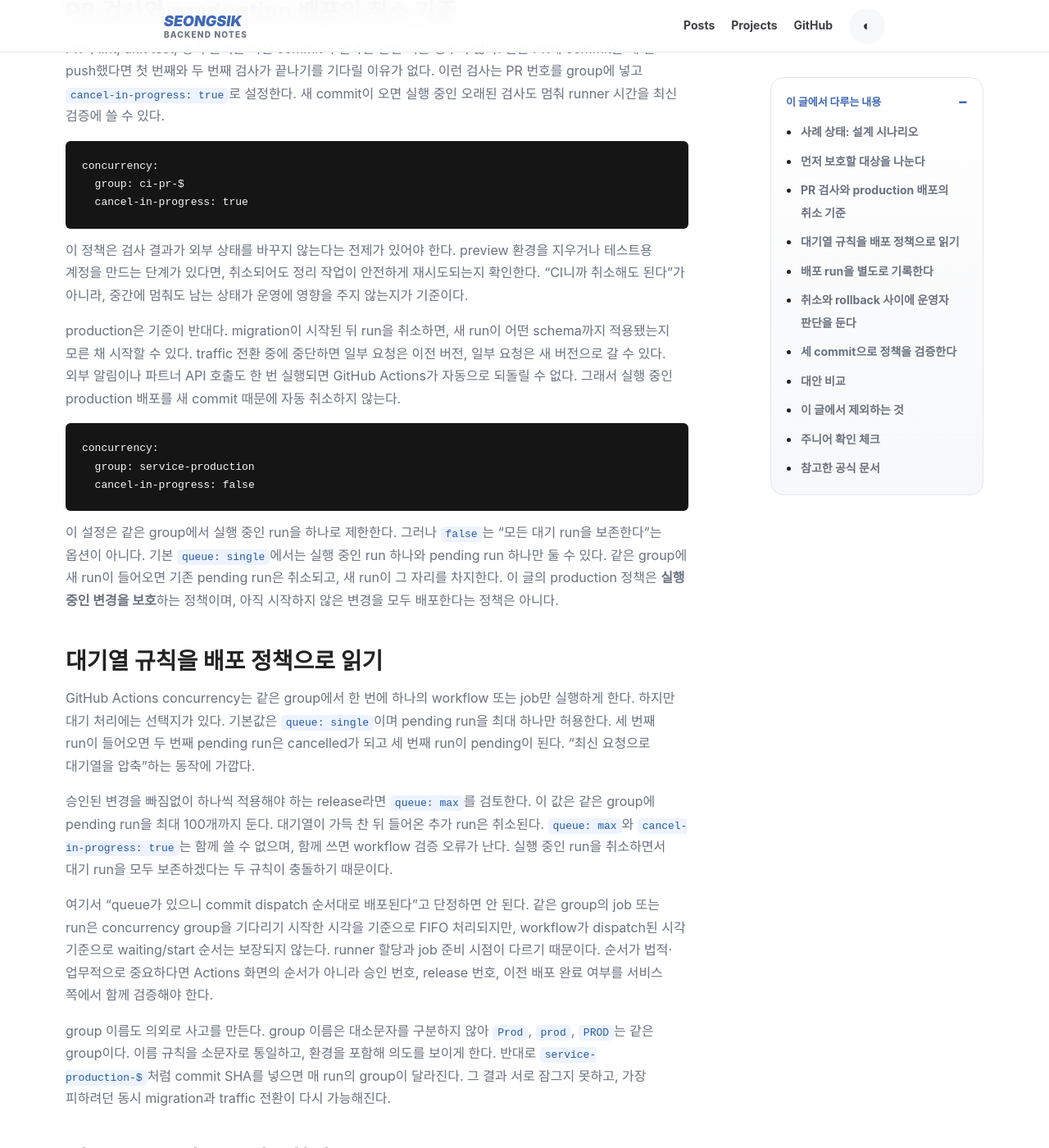
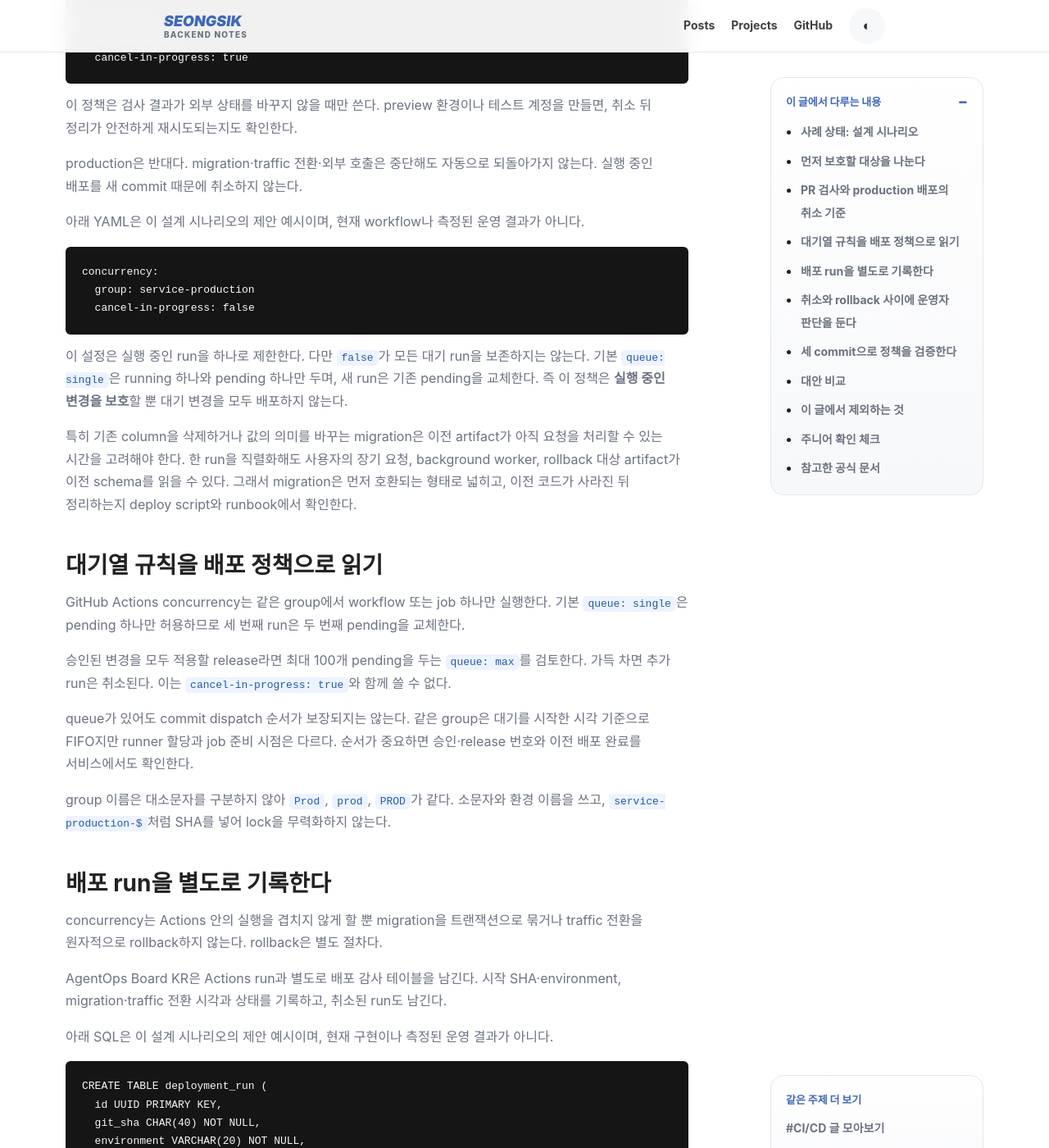
Before and after one commit to seongsik082/seongsik082.github.io, a Jekyll site: the page built from _posts/2026-07-19-github-actions-concurrency-deployment-order.md, in a window 1280 px wide and 1400 px high, scrolled down 1358 px. Shown: the whole window at 82% size. Built offline with Jekyll 4.4.1, drawn with Linux system fonts in a browser that asks for light colours; some web fonts are replaced; some of the changed text lies outside the part shown.

Commit message:
Polish practical blog quality gates

````diff
--- a/_posts/2026-07-19-github-actions-concurrency-deployment-order.md
+++ b/_posts/2026-07-19-github-actions-concurrency-deployment-order.md
@@ -7,23 +7,25 @@ excerpt: "상태를 바꾸는 production 배포에서는 migration·traffic 전
 
 ## 사례 상태: 설계 시나리오
 
-이 글은 장애 보고서가 아니라, 앞으로 만들 **AgentOps Board KR** 서비스의 production 배포 규칙을 정리한 설계 결정 기록이다. 이 저장소의 블로그는 GitHub Pages가 `main` 브랜치 루트를 직접 읽어 빌드·배포한다. 별도의 GitHub Actions 서비스 배포 workflow가 없으므로, 현재 블로그 배포에는 아래의 Actions 동시성 잠금이 필요하지 않다.
+이 글은 장애 보고서가 아니라, 앞으로 만들 **AgentOps Board KR** 서비스의 production 배포 규칙을 정리한 설계 기록이다. 이 저장소의 블로그는 GitHub Pages가 `main` 브랜치에서 빌드·배포한다. 별도 서비스 배포 workflow가 없으므로 현재 블로그에는 아래 동시성 잠금이 필요하지 않다.
 
-대신 AgentOps Board KR에는 운영자가 승인한 배포가 있다. DB schema를 바꾸는 migration, 사용자 요청을 새 버전으로 보내는 traffic 전환, 외부 시스템에 남기는 동기화 작업이 한 run 안에 들어갈 수 있다. 이 경로에서 “새 commit이 왔으니 이전 run을 모두 취소한다”는 규칙은 검사에는 효율적이지만 배포에는 위험할 수 있다.
+AgentOps Board KR의 승인 배포에는 migration, traffic 전환, 외부 동기화가 들어갈 수 있다. 그래서 “새 commit이 왔으니 이전 run을 취소한다”는 규칙은 검사에는 맞아도 배포에는 위험하다.
 
 결정은 간단하다. **같은 production 환경에는 한 번에 하나의 상태 변경 배포만 실행하고, 실행 중인 배포는 자동 취소하지 않는다.** 모든 commit을 순서대로 반영할지는 대기열 보존 정책과 감사 기록으로 별도 결정한다.
 
 ## 먼저 보호할 대상을 나눈다
 
-GitHub Pages 문서 배포와 서비스 배포는 둘 다 “배포”라는 이름을 쓰지만 보호 대상이 다르다. Pages는 Markdown과 정적 파일을 새 사이트로 만드는 경로다. 이전 빌드가 늦게 끝나도 서비스 DB의 schema나 외부 결제 상태를 바꾸지는 않는다. 이 저장소는 `main`에 push한 뒤 Pages 기본 빌드 결과를 확인하면 된다.
+GitHub Pages 문서 배포와 서비스 배포는 보호 대상이 다르다. Pages의 늦은 빌드는 서비스 DB schema나 외부 상태를 바꾸지 않는다. 이 저장소는 `main` push 뒤 기본 빌드 결과만 확인하면 된다.
 
-반면 AgentOps Board KR의 요청 흐름은 다음처럼 상태를 지난다. 운영자가 변경을 승인하고, runner가 특정 commit SHA의 artifact를 배포한 뒤, migration을 실행하고, health check를 통과하면 traffic을 전환한다. 마지막에는 어느 SHA가 언제 어느 환경을 바꿨는지 감사 로그를 남긴다. 이전 run과 다음 run이 migration이나 traffic 전환을 동시에 하면, “어느 버전이 현재 상태인가”를 판단하기 어려워진다.
+AgentOps Board KR에서는 승인 뒤 runner가 특정 SHA의 artifact를 배포하고, migration·health check·traffic 전환을 거쳐 감사 로그를 남긴다. 두 run이 migration이나 traffic 전환을 겹치면 현재 상태를 판단하기 어렵다.
 
-따라서 group의 기준은 commit이 아니라 보호할 리소스다. production 환경을 보호한다면 `service-production`처럼 서비스와 환경을 나타내는 이름을 쓴다. staging과 production이 서로 영향을 주지 않아야 한다면 환경별로 group을 분리한다. 여러 workflow가 같은 환경을 건드린다면 workflow 이름만으로 분리하지 말고, 실제로 같은 환경을 바꾸는 작업은 같은 group을 공유하게 해야 한다.
+group의 기준은 commit이 아니라 보호할 리소스다. `service-production`처럼 서비스와 환경을 넣고, 같은 환경을 바꾸는 workflow는 같은 group을 쓴다. staging과 production은 분리한다.
 
 ## PR 검사와 production 배포의 취소 기준
 
-PR의 lint, unit test, 정적 분석은 최신 commit의 결과만 알면 되는 경우가 많다. 같은 PR에 commit을 세 번 push했다면 첫 번째와 두 번째 검사가 끝나기를 기다릴 이유가 없다. 이런 검사는 PR 번호를 group에 넣고 `cancel-in-progress: true`로 설정한다. 새 commit이 오면 실행 중인 오래된 검사도 멈춰 runner 시간을 최신 검증에 쓸 수 있다.
+PR의 lint, unit test, 정적 분석은 대개 최신 commit만 보면 된다. 이런 검사는 PR 번호를 group에 넣고 실행 중인 오래된 검사도 취소한다.
+
+아래 YAML은 이 설계 시나리오의 제안 예시이며, 현재 workflow나 측정된 운영 결과가 아니다.
 
 ```yaml
 concurrency:
@@ -31,9 +33,11 @@ concurrency:
   cancel-in-progress: true
 ```
 
-이 정책은 검사 결과가 외부 상태를 바꾸지 않는다는 전제가 있어야 한다. preview 환경을 지우거나 테스트용 계정을 만드는 단계가 있다면, 취소되어도 정리 작업이 안전하게 재시도되는지 확인한다. “CI니까 취소해도 된다”가 아니라, 중간에 멈춰도 남는 상태가 운영에 영향을 주지 않는지가 기준이다.
+이 정책은 검사 결과가 외부 상태를 바꾸지 않을 때만 쓴다. preview 환경이나 테스트 계정을 만들면, 취소 뒤 정리가 안전하게 재시도되는지도 확인한다.
 
-production은 기준이 반대다. migration이 시작된 뒤 run을 취소하면, 새 run이 어떤 schema까지 적용됐는지 모른 채 시작할 수 있다. traffic 전환 중에 중단하면 일부 요청은 이전 버전, 일부 요청은 새 버전으로 갈 수 있다. 외부 알림이나 파트너 API 호출도 한 번 실행되면 GitHub Actions가 자동으로 되돌릴 수 없다. 그래서 실행 중인 production 배포를 새 commit 때문에 자동 취소하지 않는다.
+production은 반대다. migration·traffic 전환·외부 호출은 중단해도 자동으로 되돌아가지 않는다. 실행 중인 배포를 새 commit 때문에 취소하지 않는다.
+
+아래 YAML은 이 설계 시나리오의 제안 예시이며, 현재 workflow나 측정된 운영 결과가 아니다.
 
 ```yaml
 concurrency:
@@ -41,23 +45,27 @@ concurrency:
   cancel-in-progress: false
 ```
 
-이 설정은 같은 group에서 실행 중인 run을 하나로 제한한다. 그러나 `false`는 “모든 대기 run을 보존한다”는 옵션이 아니다. 기본 `queue: single`에서는 실행 중인 run 하나와 pending run 하나만 둘 수 있다. 같은 group에 새 run이 들어오면 기존 pending run은 취소되고, 새 run이 그 자리를 차지한다. 이 글의 production 정책은 **실행 중인 변경을 보호**하는 정책이며, 아직 시작하지 않은 변경을 모두 배포한다는 정책은 아니다.
+이 설정은 실행 중인 run을 하나로 제한한다. 다만 `false`가 모든 대기 run을 보존하지는 않는다. 기본 `queue: single`은 running 하나와 pending 하나만 두며, 새 run은 기존 pending을 교체한다. 즉 이 정책은 **실행 중인 변경을 보호**할 뿐 대기 변경을 모두 배포하지 않는다.
+
+특히 기존 column을 삭제하거나 값의 의미를 바꾸는 migration은 이전 artifact가 아직 요청을 처리할 수 있는 시간을 고려해야 한다. 한 run을 직렬화해도 사용자의 장기 요청, background worker, rollback 대상 artifact가 이전 schema를 읽을 수 있다. 그래서 migration은 먼저 호환되는 형태로 넓히고, 이전 코드가 사라진 뒤 정리하는지 deploy script와 runbook에서 확인한다.
 
 ## 대기열 규칙을 배포 정책으로 읽기
 
-GitHub Actions concurrency는 같은 group에서 한 번에 하나의 workflow 또는 job만 실행하게 한다. 하지만 대기 처리에는 선택지가 있다. 기본값은 `queue: single`이며 pending run을 최대 하나만 허용한다. 세 번째 run이 들어오면 두 번째 pending run은 cancelled가 되고 세 번째 run이 pending이 된다. “최신 요청으로 대기열을 압축”하는 동작에 가깝다.
+GitHub Actions concurrency는 같은 group에서 workflow 또는 job 하나만 실행한다. 기본 `queue: single`은 pending 하나만 허용하므로 세 번째 run은 두 번째 pending을 교체한다.
 
-승인된 변경을 빠짐없이 하나씩 적용해야 하는 release라면 `queue: max`를 검토한다. 이 값은 같은 group에 pending run을 최대 100개까지 둔다. 대기열이 가득 찬 뒤 들어온 추가 run은 취소된다. `queue: max`와 `cancel-in-progress: true`는 함께 쓸 수 없으며, 함께 쓰면 workflow 검증 오류가 난다. 실행 중인 run을 취소하면서 대기 run을 모두 보존하겠다는 두 규칙이 충돌하기 때문이다.
+승인된 변경을 모두 적용할 release라면 최대 100개 pending을 두는 `queue: max`를 검토한다. 가득 차면 추가 run은 취소된다. 이는 `cancel-in-progress: true`와 함께 쓸 수 없다.
 
-여기서 “queue가 있으니 commit dispatch 순서대로 배포된다”고 단정하면 안 된다. 같은 group의 job 또는 run은 concurrency group을 기다리기 시작한 시각을 기준으로 FIFO 처리되지만, workflow가 dispatch된 시각 기준으로 waiting/start 순서는 보장되지 않는다. runner 할당과 job 준비 시점이 다르기 때문이다. 순서가 법적·업무적으로 중요하다면 Actions 화면의 순서가 아니라 승인 번호, release 번호, 이전 배포 완료 여부를 서비스 쪽에서 함께 검증해야 한다.
+queue가 있어도 commit dispatch 순서가 보장되지는 않는다. 같은 group은 대기를 시작한 시각 기준으로 FIFO지만 runner 할당과 job 준비 시점은 다르다. 순서가 중요하면 승인·release 번호와 이전 배포 완료를 서비스에서도 확인한다.
 
-group 이름도 의외로 사고를 만든다. group 이름은 대소문자를 구분하지 않아 `Prod`, `prod`, `PROD`는 같은 group이다. 이름 규칙을 소문자로 통일하고, 환경을 포함해 의도를 보이게 한다. 반대로 `service-production-${{ github.sha }}`처럼 commit SHA를 넣으면 매 run의 group이 달라진다. 그 결과 서로 잠그지 못하고, 가장 피하려던 동시 migration과 traffic 전환이 다시 가능해진다.
+group 이름은 대소문자를 구분하지 않아 `Prod`, `prod`, `PROD`가 같다. 소문자와 환경 이름을 쓰고, `service-production-${{ github.sha }}`처럼 SHA를 넣어 lock을 무력화하지 않는다.
 
 ## 배포 run을 별도로 기록한다
 
-concurrency는 GitHub Actions 안에서 실행이 겹치지 않게 하는 제어일 뿐이다. migration을 트랜잭션으로 묶어 주지도 않고, 중단된 traffic 전환을 원자적으로 rollback하지도 않는다. rollback은 이전 artifact를 재배포할지, forward migration을 적용할지, traffic을 어디까지 되돌릴지에 대한 별도 절차여야 한다.
+concurrency는 Actions 안의 실행을 겹치지 않게 할 뿐 migration을 트랜잭션으로 묶거나 traffic 전환을 원자적으로 rollback하지 않는다. rollback은 별도 절차다.
 
-그래서 AgentOps Board KR은 Actions run 정보만 믿지 않고 서비스의 배포 감사 테이블도 남긴다. 예를 들어 배포 시작 직후 SHA와 environment를 기록하고, migration 직전과 traffic 전환 직후에는 시각과 상태를 갱신한다. 취소된 run도 지우지 않고 `cancelled` 상태로 남겨야, 승인된 변경이 시작 전 취소됐는지 중간에 사람이 중단했는지 확인할 수 있다.
+AgentOps Board KR은 Actions run과 별도로 배포 감사 테이블을 남긴다. 시작 SHA·environment, migration·traffic 전환 시각과 상태를 기록하고, 취소된 run도 남긴다.
+
+아래 SQL은 이 설계 시나리오의 제안 예시이며, 현재 구현이나 측정된 운영 결과가 아니다.
 
 ```sql
 CREATE TABLE deployment_run (
@@ -71,21 +79,21 @@ CREATE TABLE deployment_run (
 );
 ```
 
-이 테이블은 배포 자체를 잠그는 장치가 아니다. lock은 Actions concurrency와 배포 도구가 맡고, 테이블은 무엇이 일어났는지 설명하는 감사 흔적을 맡는다. 운영자는 `git_sha`, `status`, `migration_started_at`, `traffic_shifted_at`을 함께 보고 “코드는 배포됐지만 traffic은 아직 전환되지 않았다” 같은 중간 상태를 판단한다. `rollback_of`에는 되돌리는 대상 run의 id를 넣어, rollback이 단순 실패와 섞이지 않게 한다.
+이 테이블은 lock이 아니라 감사 흔적이다. 운영자는 `git_sha`, `status`, migration·traffic 시각으로 중간 상태를 판단하고, `rollback_of`로 되돌림 대상을 연결한다.
 
 ## 취소와 rollback 사이에 운영자 판단을 둔다
 
-실행 중인 production run을 자동 취소하지 않는다고 해서, 문제가 난 배포를 끝까지 진행한다는 뜻은 아니다. health check가 실패하거나 migration 오류가 나면 deploy script는 다음 단계를 진행하지 않고 `failed` 상태를 기록해야 한다. traffic 전환 전이라면 해당 artifact를 폐기하고 원인을 고친 새 SHA로 다시 시작할 수 있다. 이미 traffic을 전환했다면 이전 artifact로 되돌릴지, 호환되는 forward migration을 추가할지, 사용자 요청을 잠시 제한할지를 운영자가 결정한다.
+자동 취소하지 않는다고 문제가 난 배포를 끝까지 진행하는 것은 아니다. health check나 migration이 실패하면 다음 단계를 멈추고 `failed`를 기록한다. traffic 전에는 새 SHA로 다시 시작하고, 뒤에는 rollback·forward migration·요청 제한을 운영자가 결정한다.
 
-중요한 점은 GitHub Actions의 Cancel 버튼을 rollback 버튼으로 보지 않는 것이다. Cancel은 runner에 중단을 요청할 뿐 DB 변경, 외부 API 호출, 이미지 배포 결과를 하나의 트랜잭션처럼 되돌리지 않는다. 배포 도구는 각 단계의 시작과 끝을 기록하고, 중단 신호를 받았을 때 어느 단계까지 실행됐는지 `deployment_run`에 남겨야 한다. 사람이 run을 취소한 경우에도 `status`만 `cancelled`로 바꾸지 말고 migration과 traffic 전환 시각을 확인한 뒤 후속 조치를 기록한다.
+Cancel은 rollback이 아니다. runner 중단 요청은 DB 변경·외부 API·이미지 배포를 되돌리지 않는다. 배포 도구는 단계 시작·끝을 기록하고, 취소 때 migration·traffic 시각과 후속 조치를 남긴다.
 
-승인도 같은 경계에서 다룬다. 배포 승인자는 “현재 main의 최신 SHA”가 아니라 실제로 실행할 `git_sha`와 environment를 승인한다. 대기 중이던 B가 C로 교체된 기본 대기열에서는 B의 승인이 C로 자동 승계됐다고 가정하면 안 된다. C는 C의 SHA로 다시 승인·감사 대상이 된다. 반대로 `queue: max`를 사용하는 release는 각 pending run의 승인 상태가 유효한지 시작 직전에 다시 확인한다. 이렇게 해야 Actions 화면의 run 번호와 서비스 감사 로그의 배포 대상이 어긋나지 않는다.
+승인자는 최신 main이 아니라 실제 `git_sha`와 environment를 승인한다. 기본 대기열에서 B가 C로 교체되면 C는 다시 승인한다. `queue: max`도 시작 직전에 각 pending run의 승인을 확인한다.
 
-재시도 기준도 미리 좁혀 둔다. migration 시작 전 실패는 같은 SHA를 재실행할 수 있지만, migration 시작 후 실패는 현재 schema와 migration 도구의 이력부터 확인한다. traffic 전환 후 실패는 정상 응답률과 오류율을 확인하고 rollback run을 새로 만든다. 이전 run을 단순히 Re-run하는 것이 항상 안전한 것은 아니다. 이 기준은 concurrency가 아닌 deploy script와 runbook이 책임질 부분이며, 따라서 Actions 설정만으로 완료됐다고 판단하지 않는다.
+migration 전 실패는 같은 SHA를 재실행할 수 있다. 시작 후에는 현재 schema와 이력을, traffic 뒤에는 응답률·오류율과 새 rollback run을 확인한다. 이는 concurrency가 아니라 deploy script와 runbook의 책임이다.
 
 ## 세 commit으로 정책을 검증한다
 
-설정을 main에 바로 믿고 적용하지 않는다. production과 같은 group을 쓰되 실제 DB와 traffic을 건드리지 않는 검증 환경을 만들고, 같은 environment에 commit A·B·C를 연속으로 배포한다. A가 migration 직전 또는 실행 중일 때 B를 push하고, B가 pending인 상태에서 C를 push한다. 기본 대기열과 `cancel-in-progress: false`라면 아래 기록이 기대값이다.
+production과 같은 group을 쓰되 DB·traffic을 건드리지 않는 검증 환경에서 A·B·C를 연속 배포한다. A가 실행 중일 때 B, B가 pending일 때 C를 넣는다. 기본 대기열과 `cancel-in-progress: false`의 기대값은 아래와 같다.
 
 | commit | Actions에서 관찰할 상태 | `deployment_run`의 migration 시작 여부 | 확인할 판단 |
 | --- | --- | --- | --- |
@@ -93,19 +101,19 @@ CREATE TABLE deployment_run (
 | B | queued → cancelled | 아니오 | 기본 대기열에서는 새 pending C가 B를 교체한다. |
 | C | queued → completed | 예 | A가 끝난 뒤 최신 pending run이 시작한다. |
 
-표의 SHA, run URL, queued·cancelled·completed 시각을 배포 변경 기록에 붙이고, B의 `migration_started_at`이 비어 있는지도 확인한다. B까지 반드시 반영해야 하는 승인 release라면 `queue: max`로 바꿔 최대 100개의 pending을 허용할지, release를 한 건씩 승인할지 결정한다.
+SHA·run URL·상태 시각과 B의 빈 `migration_started_at`을 기록한다. B도 반영해야 하면 `queue: max` 또는 건별 승인을 결정한다.
 
 ## 대안 비교
 
-첫 번째 대안은 모든 경로에 `cancel-in-progress: true`를 적용하는 것이다. 최신 코드 확인이 목표인 PR 검사에는 가장 빠르고 합리적이다. 하지만 production의 migration과 외부 side effect에는 적용하지 않는다. 멈춘 run의 실제 영향이 GitHub의 cancelled 표기만으로 사라지지 않기 때문이다.
+모든 경로에 `cancel-in-progress: true`를 쓰는 대안은 PR 검사에는 빠르지만 production migration과 외부 side effect에는 쓰지 않는다.
 
-두 번째 대안은 production에 기본 `queue: single`을 유지하는 것이다. 실행 중인 배포는 보호하면서 오래된 대기 배포를 최신 변경으로 압축한다. feature commit처럼 중간 버전을 독립적으로 반영할 필요가 없을 때 단순하다. 다만 각 승인 건이 모두 배포돼야 하는 조직에는 맞지 않는다.
+production의 기본 `queue: single`은 실행 중 배포를 보호하고 오래된 pending을 최신 변경으로 압축한다. 중간 버전을 모두 배포해야 하는 조직에는 맞지 않는다.
 
-세 번째 대안은 production에 `queue: max`를 쓰고 release 단위를 명시하는 것이다. 최대 100개의 pending run을 보존할 수 있지만, 각 run이 정말 독립적으로 배포 가능한지와 대기열이 길어졌을 때 누구에게 알릴지를 운영 절차로 정해야 한다. Actions concurrency는 트랜잭션도, 원자적 rollback도, 승인 순서의 업무 보장도 제공하지 않는다.
+`queue: max`는 최대 100개 pending을 보존하지만, 독립 배포 가능 여부와 긴 대기열의 알림을 정해야 한다. Actions concurrency는 트랜잭션·원자적 rollback·승인 순서 보장을 제공하지 않는다.
 
 ## 이 글에서 제외하는 것
 
-이 결정은 AgentOps Board KR의 배포 직렬화 기준만 다룬다. migration SQL의 세부 rollback 전략, canary 비율, Kubernetes 또는 cloud provider 명령, GitHub Environment의 실제 승인자 설정은 서비스가 만들어질 때 별도 runbook으로 확정한다. 현재 GitHub Pages 블로그의 배포 방식을 Actions workflow로 바꾸자는 제안도 아니다.
+이 결정은 AgentOps Board KR의 배포 직렬화만 다룬다. migration rollback, canary 비율, Kubernetes·cloud 명령, 실제 승인자 설정은 서비스 구현 때 runbook으로 정한다. 블로그 배포를 Actions workflow로 바꾸자는 제안도 아니다.
 
 ## 주니어 확인 체크
 
````
Also changed, not shown: _posts/2026-07-19-oauth2-pkce-code-verifier-server-validation.md (+3 -1 lines), _posts/2026-07-19-redis-rdb-aof-recovery-data-loss-window.md (+11 -1 lines).
